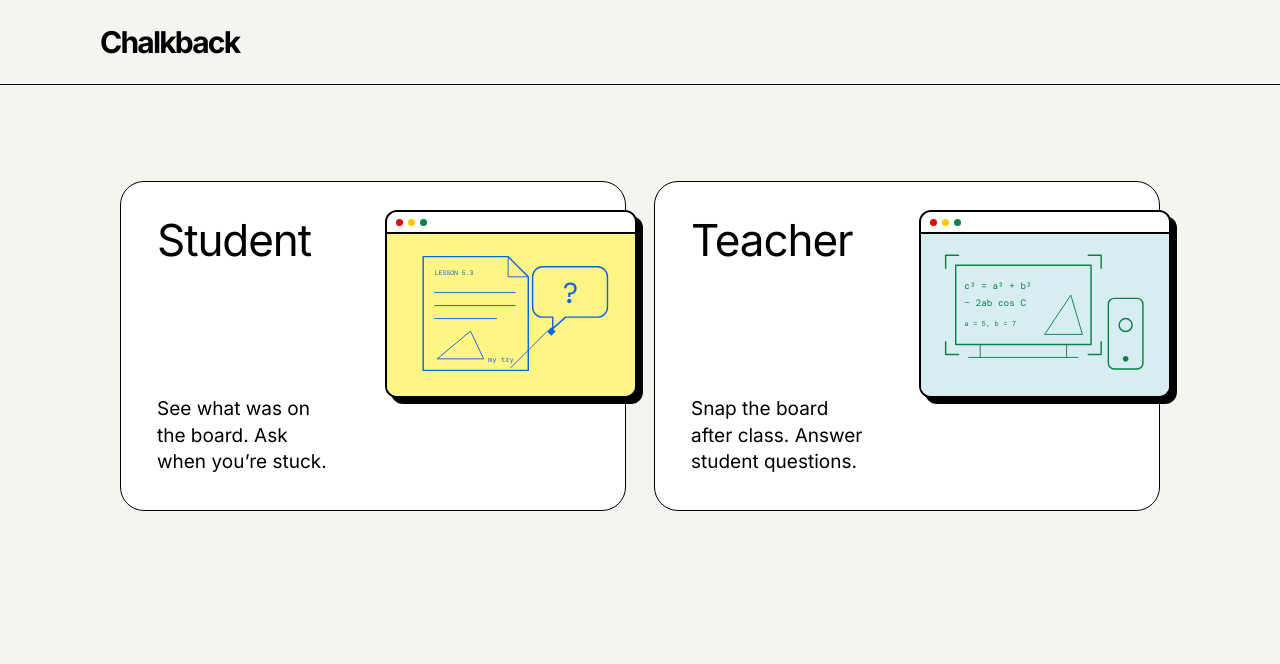
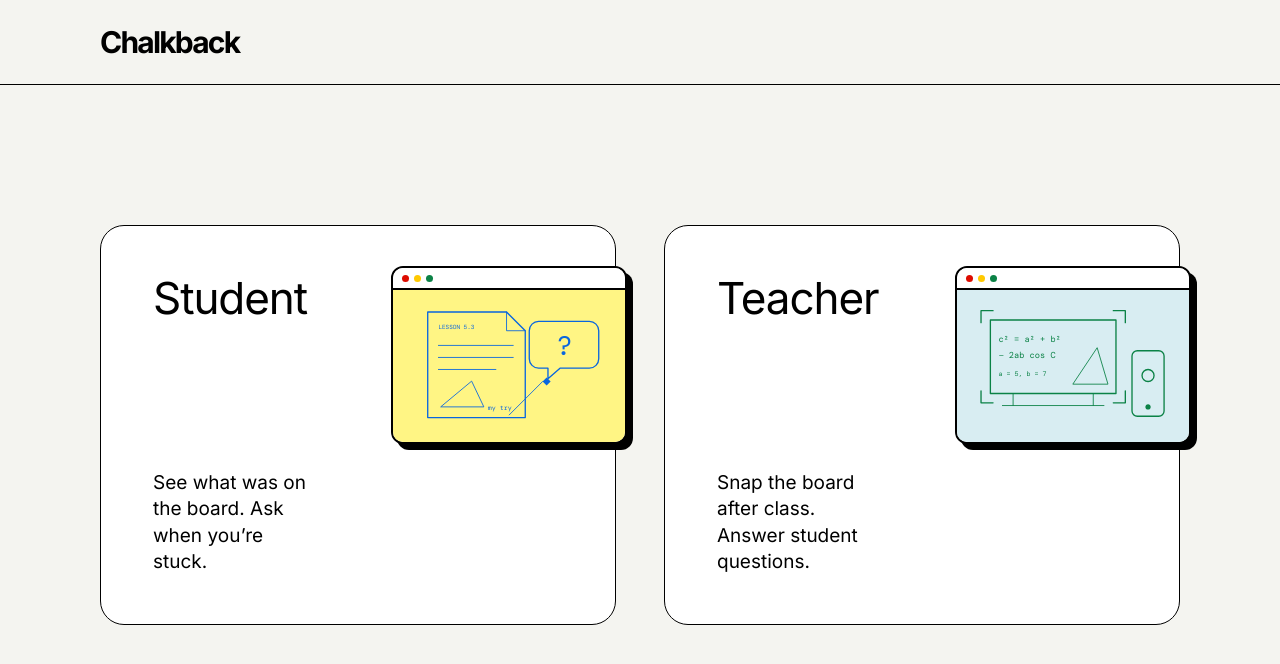
Before and after one commit to cocoj1115/LMD-Math-Archive, a React (Vite) app: page / in a window 1280 px wide. Shown: the top 664 px of the page. Built offline with nearby package versions, Linux system fonts and the light colour scheme.

Commit message:
Entry: more whitespace
Co-Authored-By: Claude Opus 5.5 <noreply@anthropic.com>
Claude-Session: https://claude.ai/code/session_01R8cphefgTmCQnQLSVwpH4Y

```diff
--- a/src/index.css
+++ b/src/index.css
@@ -296,13 +296,13 @@ video.cam { width: 100%; border-radius: 12px; background: #000; }
 .role-card .big { display: block; font-size: 26px; font-weight: 400; letter-spacing: -0.02em; }
 
 /* Entry screen: "Choose your view" + two role cards; the form appears after choosing */
-.entry { position: relative; max-width: 1040px; margin: 96px auto 0; }
-.entry-roles { display: grid; grid-template-columns: 1fr 1fr; gap: 28px; }
-.entry-roles .gcard { min-height: 330px; text-align: left; cursor: pointer; font: inherit; color: inherit; }
+.entry { position: relative; max-width: 1080px; margin: 140px auto 120px; }
+.entry-roles { display: grid; grid-template-columns: 1fr 1fr; gap: 48px; }
+.entry-roles .gcard { min-height: 400px; padding: 48px 52px; text-align: left; cursor: pointer; font: inherit; color: inherit; }
 .entry-roles .gcard h3 { font-size: 44px; max-width: 42%; }
-.entry-roles .gcard .art-window { width: 50%; top: 28px; right: -12px; } /* overflows only slightly */
+.entry-roles .gcard .art-window { width: 46%; top: 40px; right: -12px; } /* overflows only slightly */
 .entry-roles .gcard .gfoot { font-size: 19px; line-height: 1.4; max-width: 40%; }
-.entry-form { margin-top: 28px; background: var(--surface); border: var(--line); border-radius: var(--radius-lg); padding: 28px 32px; display: grid; grid-template-columns: 1fr 1fr; gap: 0 20px; }
+.entry-form { margin-top: 48px; background: var(--surface); border: var(--line); border-radius: var(--radius-lg); padding: 28px 32px; display: grid; grid-template-columns: 1fr 1fr; gap: 0 20px; }
 .entry-form .entry-btn { grid-column: 1 / -1; }
 .entry-btn { width: 100%; justify-content: center; margin-top: 4px; }
 
```
